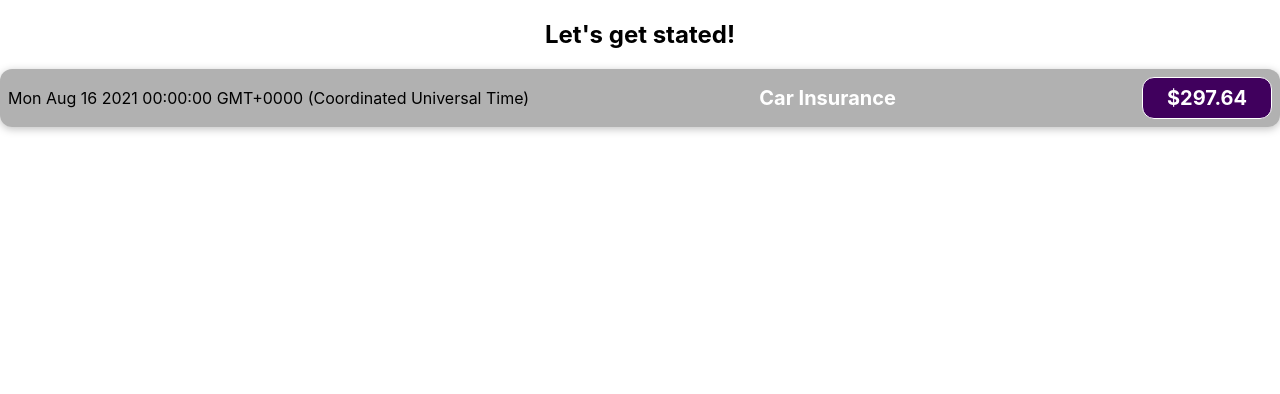
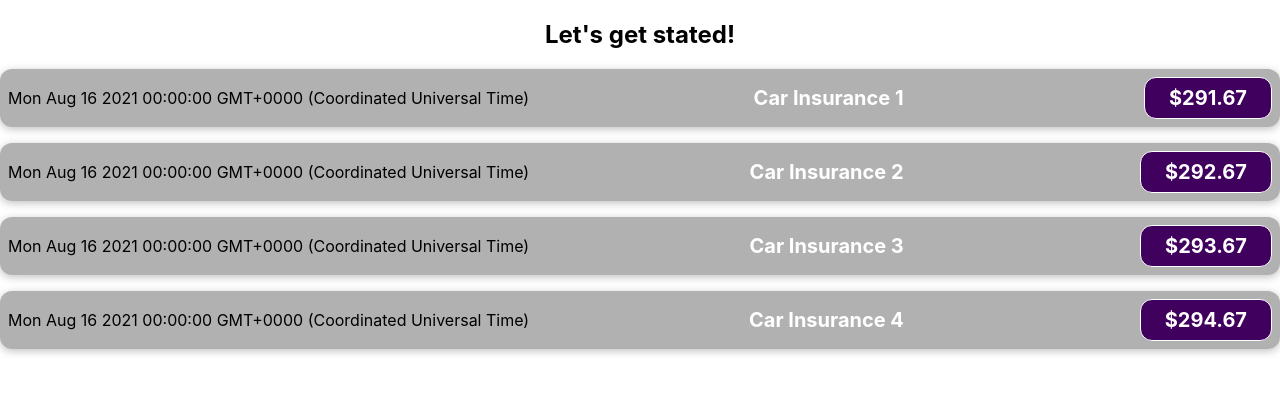
Before and after one commit to huy19712011/my-app, a React (Create React App) app: page / in a window 1280 px wide. Shown: the top 394 px of the page. Built offline with nearby package versions, Linux system fonts and the light colour scheme.

Commit message:
36: passing data via "props"

```diff
--- a/src/App.js
+++ b/src/App.js
@@ -3,10 +3,37 @@ import './App.css';
 import ExpenseItem from './components/ExpenseItem';
 
 function App() {
+
+  const expenses = [
+    { title: 'Car Insurance 1', amount: 291.67, date: new Date(2021, 7, 16) },
+    { title: 'Car Insurance 2', amount: 292.67, date: new Date(2021, 7, 16) },
+    { title: 'Car Insurance 3', amount: 293.67, date: new Date(2021, 7, 16) },
+    { title: 'Car Insurance 4', amount: 294.67, date: new Date(2021, 7, 16) },
+  ];
+
   return (
     <div className="App">
       <h2>Let's get stated!</h2>
-      <ExpenseItem></ExpenseItem>
+      <ExpenseItem
+        title={expenses[0].title}
+        amount={expenses[0].amount}
+        date={expenses[0].date}
+      ></ExpenseItem>
+      <ExpenseItem
+        title={expenses[1].title}
+        amount={expenses[1].amount}
+        date={expenses[1].date}
+      ></ExpenseItem>
+      <ExpenseItem
+        title={expenses[2].title}
+        amount={expenses[2].amount}
+        date={expenses[2].date}
+      ></ExpenseItem>
+      <ExpenseItem
+        title={expenses[3].title}
+        amount={expenses[3].amount}
+        date={expenses[3].date}
+      ></ExpenseItem>
     </div>
   );
 }
--- a/src/components/ExpenseItem.js
+++ b/src/components/ExpenseItem.js
@@ -1,17 +1,17 @@
 import './ExpenseItem.css';
 
-function ExpenseItem() {
+function ExpenseItem(props) {
 
-  const expenseDate = new Date(2021, 7, 16);
-  const expenseTitle = 'Car Insurance';
-  const expenseAmount = 297.64;
+  // const expenseDate = new Date(2021, 7, 16);
+  // const expenseTitle = 'Car Insurance';
+  // const expenseAmount = 297.64;
 
   return (
     <div className="expense-item">
-      <div>{expenseDate.toString()}</div>
+      <div>{props.date.toString()}</div>
       <div className="expense-item__description">
-        <h2>{ expenseTitle }</h2>
-        <div className="expense-item__price">${expenseAmount}</div>
+        <h2>{ props.title }</h2>
+        <div className="expense-item__price">${props.amount}</div>
       </div>
     </div>
   );
```
